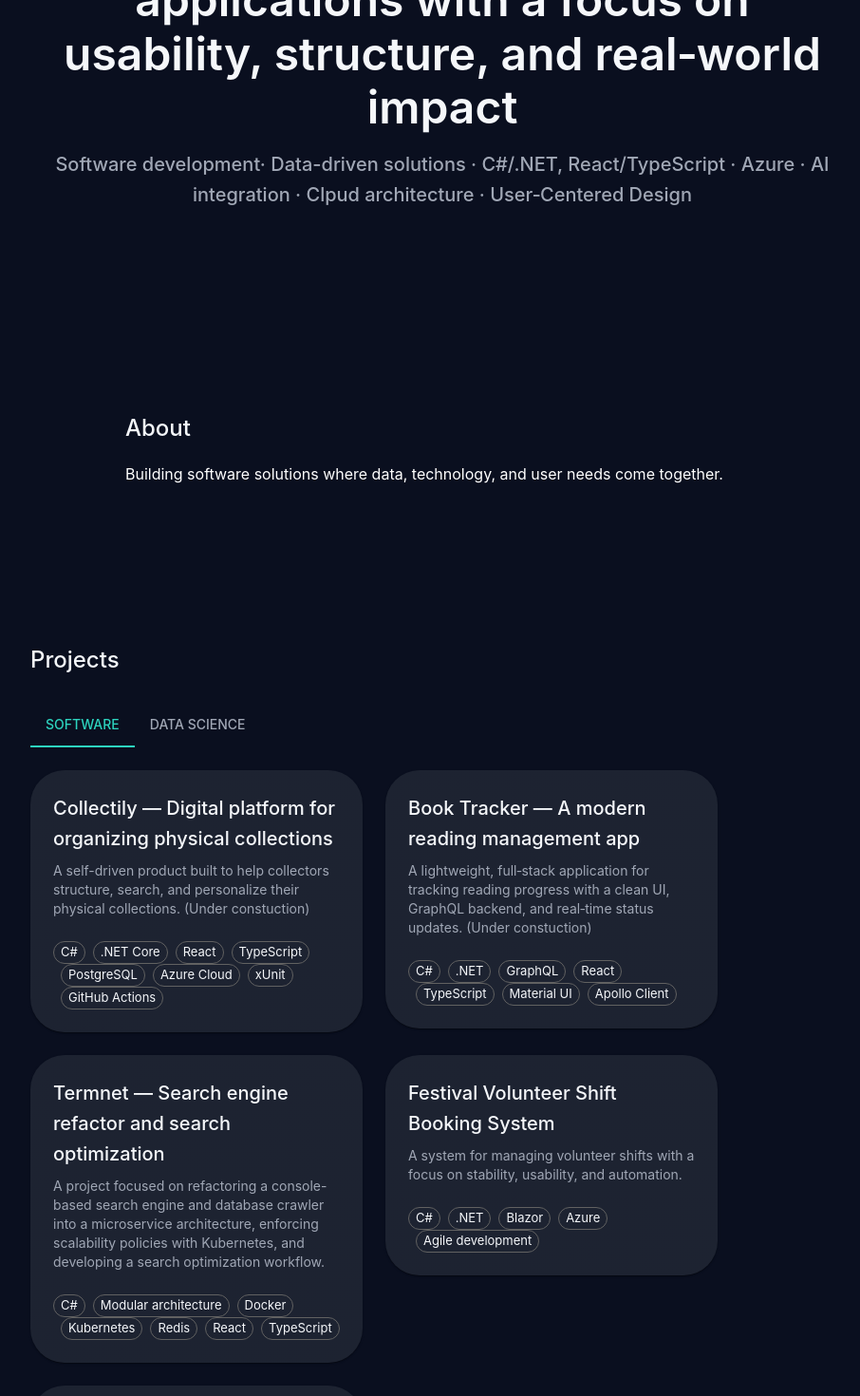
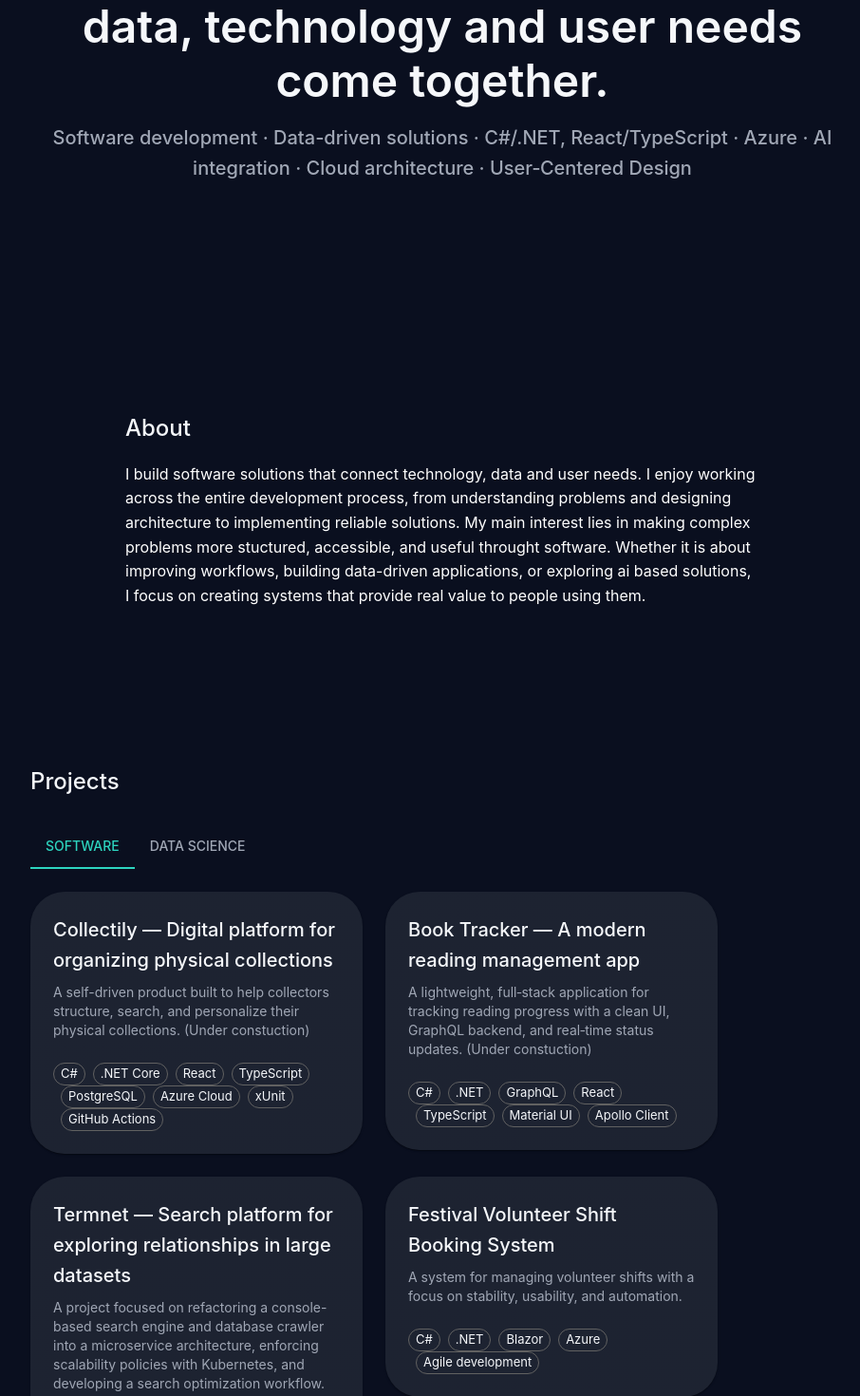
Before and after one commit to NicoSRB/Software-Engineer-Portfolio, a React (Vite) app: page / in a window 1280 px wide. Shown: the part 280-1750 px from the top of the page at 95% size, without its empty margins (174-1080 px from the left). Built offline with nearby package versions, Linux system fonts and the light colour scheme.

Commit message:
Small updates.

```diff
--- a/src/components/About.tsx
+++ b/src/components/About.tsx
@@ -9,8 +9,8 @@ export default function About() {
       </h2>
 
       <p style={{ lineHeight: 1.6, color: "white" }}>
-        Building software solutions where data, technology, and user needs come
-        together.
+        I build software solutions that connect technology, data and user needs. I enjoy working across the entire development process, from understanding problems and designing architecture to implementing reliable solutions.
+        My main interest lies in making complex problems more stuctured, accessible, and useful throught software. Whether it is about improving workflows, building data-driven applications, or exploring ai based solutions, I focus on creating systems that provide real value to people using them.
       </p>
     </section>
   );
--- a/src/components/Hero.tsx
+++ b/src/components/Hero.tsx
@@ -8,13 +8,12 @@ export default function Hero() {
     >
       <Stack spacing={2} textAlign="center" width="100%">
         <Typography variant="h3" fontWeight={600}>
-          Building reliable full‑stack applications with a focus on usability,
-          structure, and real‑world impact
+          Building software solutions where data, technology and user needs come together.
         </Typography>
 
         <Typography variant="h6" color="text.secondary">
-          Software development· Data-driven solutions · C#/.NET,
-          React/TypeScript · Azure · AI integration · Clpud architecture ·
+          Software development · Data-driven solutions · C#/.NET,
+          React/TypeScript · Azure · AI integration · Cloud architecture ·
           User‑Centered Design
         </Typography>
       </Stack>
--- a/src/components/data/dataProjects.ts
+++ b/src/components/data/dataProjects.ts
@@ -3,9 +3,9 @@ import type { Project } from "./softwareProjects";
 export const dataProjects: Project[] = [
   {
     id: "WhiskeyChatbot",
-    title: "WhiskeyChatbot — ML‑based recommendation assistant",
+    title: "WhiskeyChatbot — AI driven recommendation assistant",
     tagline:
-      "A chatbot that recommends whiskeys based on flavor profiles and NLP‑driven models.",
+      "An AI-powered chatbot that helps users discover whiskey recommendations based on flavor profiles and personal preferences.",
     tech: ["Python", "Flask", "NLP", "React", "TypeScript"],
 
     problem:
--- a/src/components/data/softwareProjects.ts
+++ b/src/components/data/softwareProjects.ts
@@ -92,12 +92,12 @@ export const softwareProjects: Project[] = [
 
   {
     id: "Termnet",
-    title: "Termnet — Search engine refactor and search optimization",
+    title: "Termnet — Search platform for exploring relationships in large datasets",
     tagline:
       "A project focused on refactoring a console-based search engine and database crawler into a microservice architecture, enforcing scalability policies with Kubernetes, and developing a search optimization workflow.",
     tech: [
       "C#",
-      "Modular architecture",
+      "Microservices",
       "Docker",
       "Kubernetes",
       "Redis",
@@ -105,15 +105,15 @@ export const softwareProjects: Project[] = [
       "TypeScript",
     ],
     problem:
-      "The monolithic console-based data crawler and search engine made it difficult to ensure scalability, consistency, and efficient data handling due to complex datasets and entity models.",
+      "Large datasets often contain valuable information that can be difficult to discover because relevant concepts are distributed across many sources. THe goal was to build a search solution that could identify r occurences and exand searches through related concepts.  ",
     myRole:
-      "I redesigned core data structures, optimized API flows, and built visualization tools that made complex entity relationships easier to understand for both developers and domain experts.",
+      "I redesigned the existing architecture, improved search workflows, potimized data handling, and developed visualization tools to make complex search results easier to understand. ",
     technicalHighlights: [
-      "Modular C# architecture with clear domain boundaries and improved data consistency",
-      "Optimized data structures and relationships for better performance and scalability",
-      "Docker-based development environment and Kubernetes deployment",
-      "Redis caching layer for faster lookups and reduced API load",
-      "React/TypeScript frontend for visualizing complex datasets and relationships",
+      "Developed search functionality for finding relevant terms across large datasets.",
+      "Implemented weighted search explansion based on predefined relationships between concepts.",
+      "Refactored the solution into a modular architecture with improved seperation of responsibilities.",
+      "Built docker based environments and deployed via Azure services and kubernetes.",
+      "Developed react/typescript visualization tools for exploring search results and relationships."
     ],
     engineeringChallenges: [
       "Simplified and redesigned entity models to reduce complexity and improve data quality",
```
